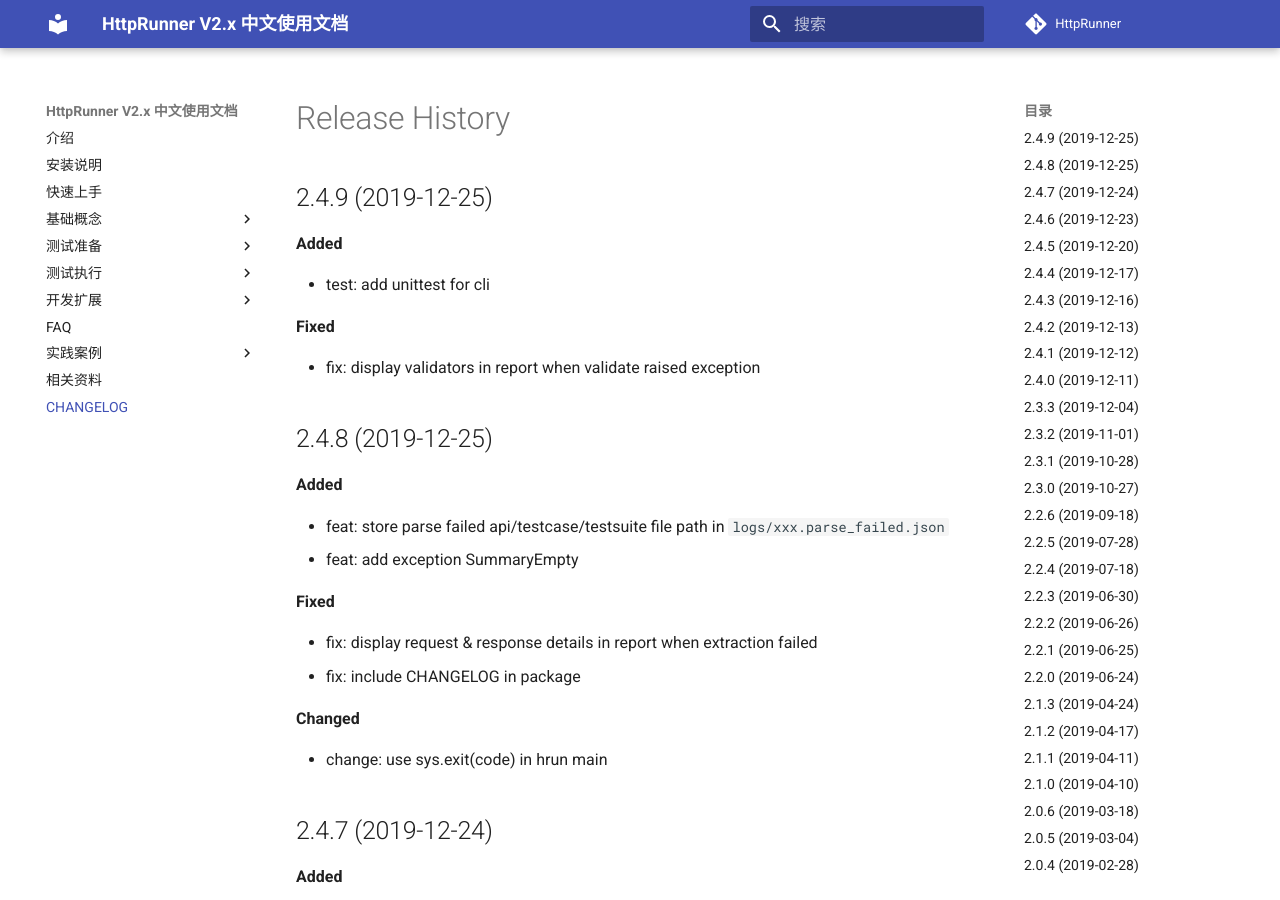
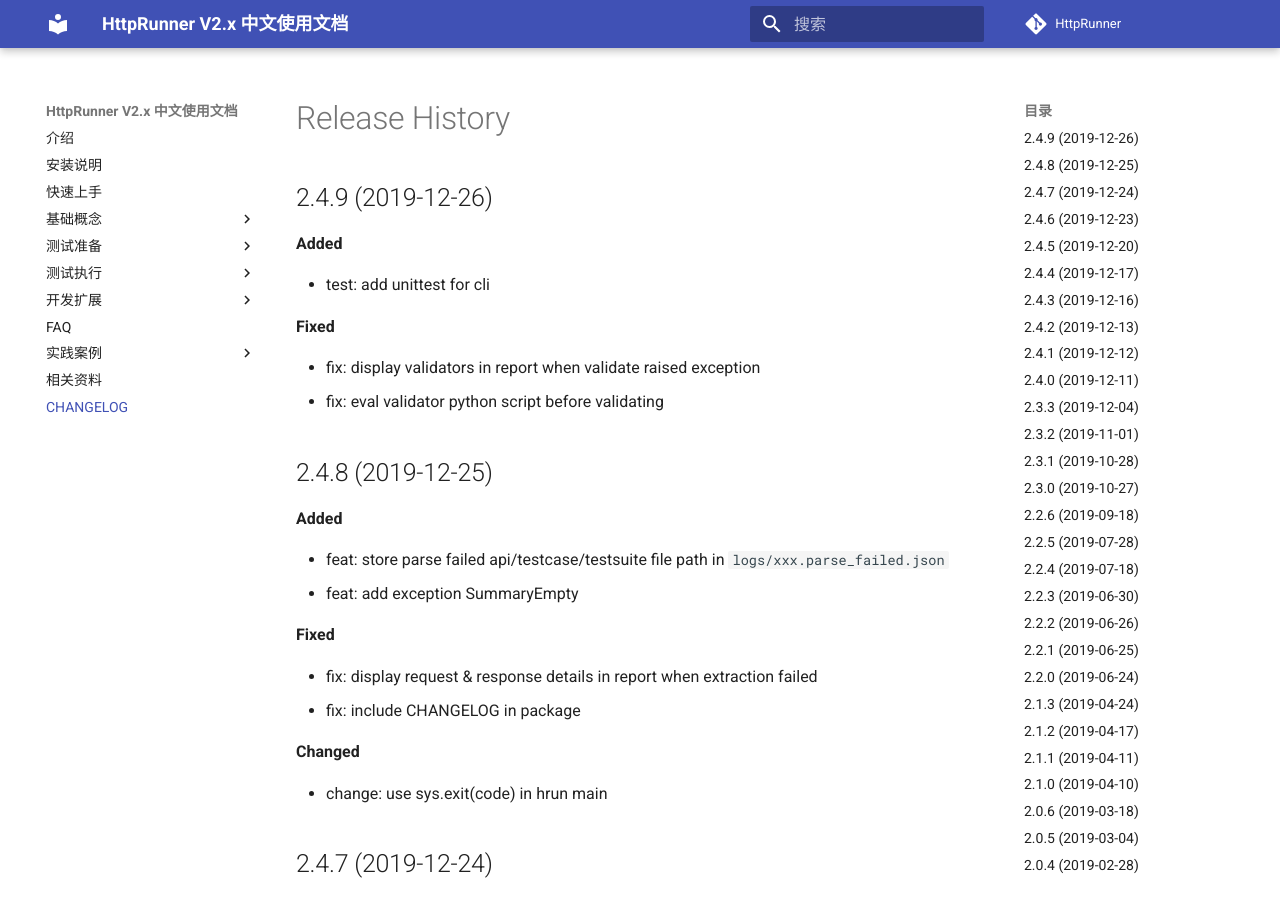
Before and after one commit to TanakitIntR/httprunner4, an MkDocs documentation site: the page built from docs/CHANGELOG.md, in a window 1280 px wide and 900 px high. Built offline with MkDocs 1.6.1 and Material for MkDocs 9.7.7, drawn with Linux system fonts in a browser that asks for light colours; comment, search, counter and statistics services are not loaded.

Commit message:
fix: eval validator python script before validating

```diff
--- a/docs/CHANGELOG.md
+++ b/docs/CHANGELOG.md
@@ -1,6 +1,6 @@
 # Release History
 
-## 2.4.9 (2019-12-25)
+## 2.4.9 (2019-12-26)
 
 **Added**
 
@@ -9,6 +9,7 @@
 **Fixed**
 
 - fix: display validators in report when validate raised exception
+- fix: eval validator python script before validating
 
 ## 2.4.8 (2019-12-25)
 
```
Also changed, not shown: 1 other file.
